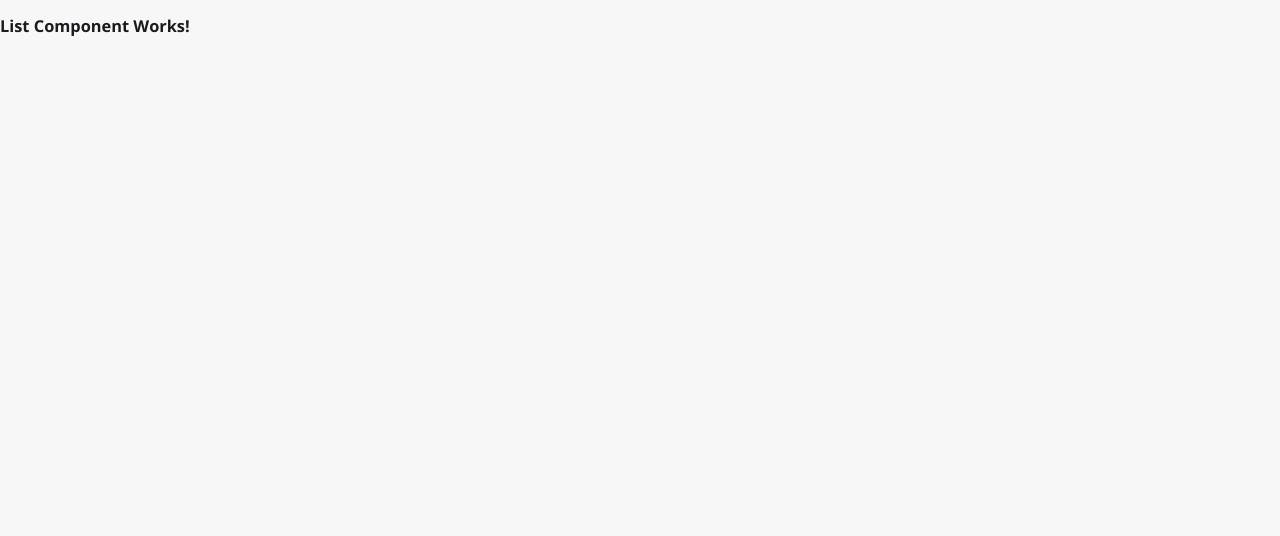
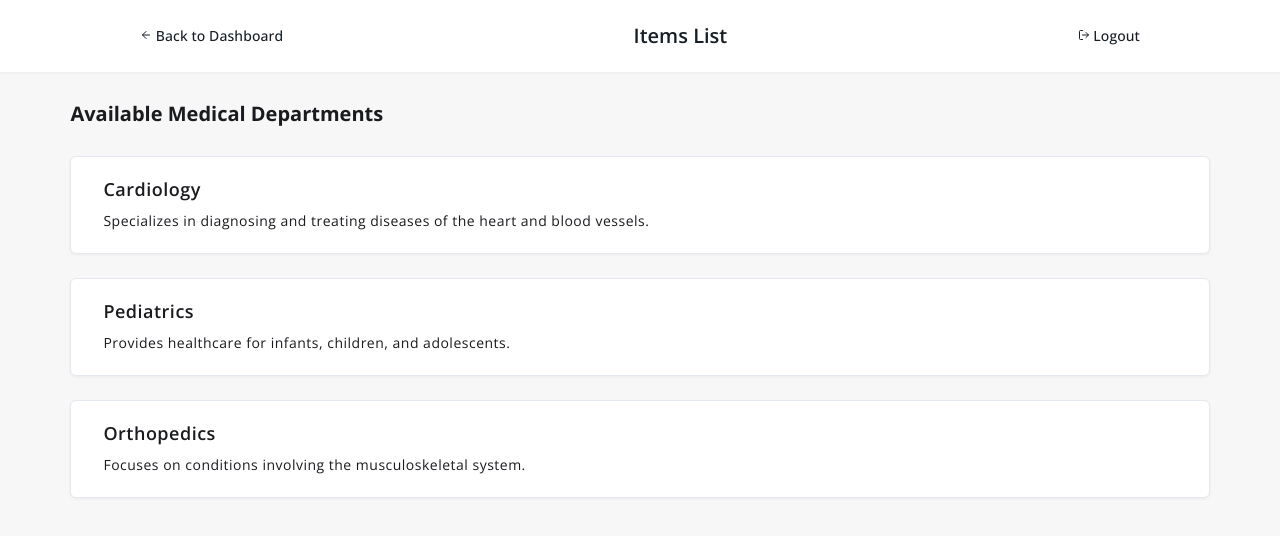
Before and after one commit to sameertrimade/auth-list-app, an Angular app: page /list in a window 1280 px wide. Shown: the top 536 px of the page. Built offline with nearby package versions, Linux system fonts and the light colour scheme.

Commit message:
feat(listing): develop listing page with topbar and medical departments

```diff
--- a/src/app/list/list.html
+++ b/src/app/list/list.html
@@ -1 +1,25 @@
-<h3>List Component Works!</h3>
+<header class="topbar">
+  <nav class="topbar-nav-container">
+    <button matButton class="back-btn" type="button">
+      <i [appFeatherIcon]="'arrow-left'" [width]="12" [height]="12"></i> Back to Dashboard
+    </button>
+    <h1 class="app-heading">Items List</h1>
+    <button matButton class="logout-btn" type="button">
+      <i [appFeatherIcon]="'log-out'" [width]="12" [height]="12"></i> Logout
+    </button>
+  </nav>
+</header>
+
+<main class="main-page">
+  <section class="list-section">
+    <h3 class="list-heading">Available Medical Departments</h3>
+    <mat-list class="list-container">
+      @for (dept of departments(); track dept.id) {
+        <mat-list-item class="list-item-container">
+          <div mat-line class="dept-name">{{ dept.name }}</div>
+          <div mat-line class="dept-desc">{{ dept.description }}</div>
+        </mat-list-item>
+      }
+    </mat-list>
+  </section>
+</main>
--- a/src/app/list/list.scss
+++ b/src/app/list/list.scss
@@ -0,0 +1,74 @@
+.topbar {
+  background-color: #ffffff;
+  padding: 1rem 8rem;
+  box-shadow: 0 1px 3px rgba(0, 0, 0, 0.05);
+}
+
+.topbar-nav-container {
+  display: flex;
+  justify-content: space-between;
+  align-items: center;
+}
+
+.app-heading {
+  font-size: 1.25rem;
+  font-weight: 600;
+  margin: 0;
+  color: #171e25;
+}
+
+.logout-btn,
+.back-btn {
+  color: #171e25 !important;
+}
+
+.logout-btn:hover {
+  background: red;
+  color: #ffffff !important;
+}
+
+.back-btn:hover {
+  background: #394657;
+  color: #ffffff !important;
+}
+
+.main-page {
+  display: flex;
+  flex-direction: column;
+  align-items: center;
+}
+
+.list-section {
+  width: 89%;
+}
+
+.list-heading {
+  margin: 2rem 0;
+  font-size: 1.25rem;
+}
+
+.list-container {
+  padding: 0 !important;
+}
+
+.list-container > *:not(:last-child) {
+  margin-bottom: 1.5rem;
+}
+
+.list-item-container {
+  background-color: #ffffff;
+  padding: 3rem 2rem;
+  border: 1px solid #e4e9f0;
+  border-radius: 6px;
+  box-shadow: 0 1px 3px rgba(0, 0, 0, 0.05);
+}
+
+.dept-name {
+  font-size: 1.125rem;
+  font-weight: 600;
+  margin-bottom: 0.5rem;
+}
+
+.dept-desc {
+  font-size: 0.875rem;
+}
--- a/src/app/list/list.ts
+++ b/src/app/list/list.ts
@@ -1,12 +1,36 @@
-import { Component, OnInit } from '@angular/core';
+import { Component, OnInit, Signal, signal } from '@angular/core';
+import { MatButtonModule } from '@angular/material/button';
+import { MatListModule } from '@angular/material/list';
+import { FeatherIconDirective } from '../shared/directives/feather-icon.directive';
+import { Department } from '../shared/models/department.model';
 
 @Component({
   standalone: true,
+  imports: [MatButtonModule, FeatherIconDirective, MatListModule],
   selector: 'app-list',
   templateUrl: './list.html',
   styleUrl: './list.scss',
 })
 export class ListComponent implements OnInit {
+  departments: Signal<Department[]> = signal<Department[]>([
+    {
+      id: 1,
+      name: 'Cardiology',
+      description:
+        'Specializes in diagnosing and treating diseases of the heart and blood vessels.',
+    },
+    {
+      id: 2,
+      name: 'Pediatrics',
+      description: 'Provides healthcare for infants, children, and adolescents.',
+    },
+    {
+      id: 3,
+      name: 'Orthopedics',
+      description: 'Focuses on conditions involving the musculoskeletal system.',
+    },
+  ]);
+
   constructor() {}
 
   ngOnInit() {}
--- /dev/null
+++ b/src/app/shared/models/department.model.ts
@@ -0,0 +1,5 @@
+export interface Department {
+  id: number;
+  name: string;
+  description: string;
+}
```
